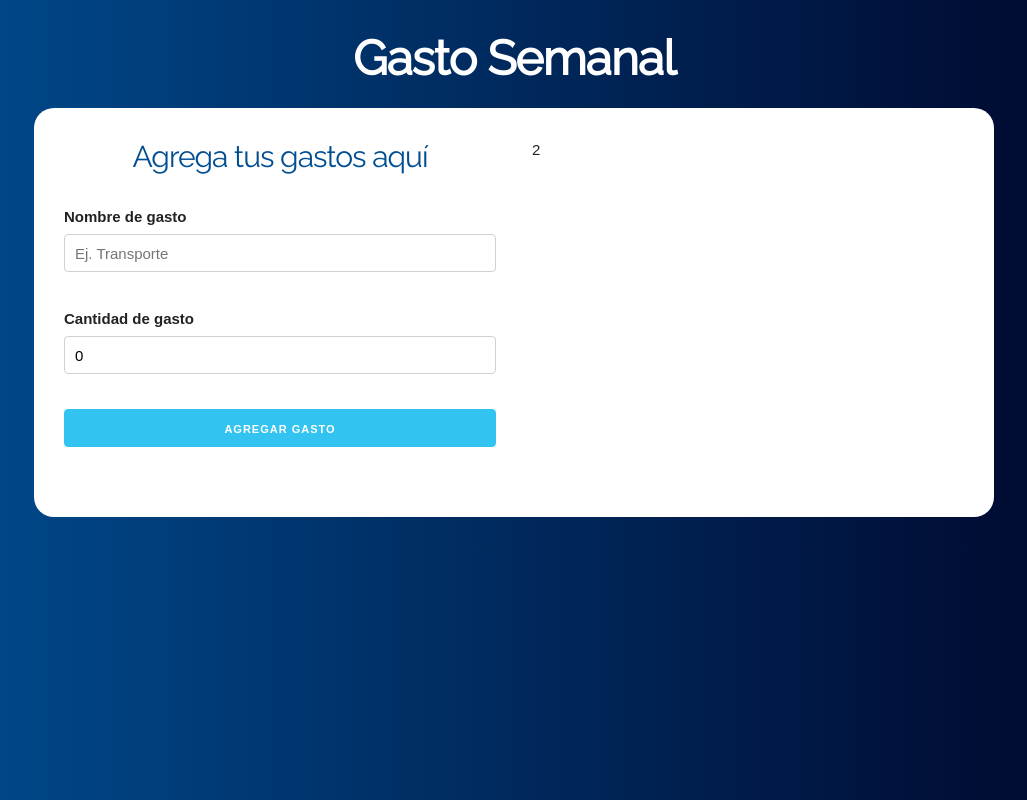
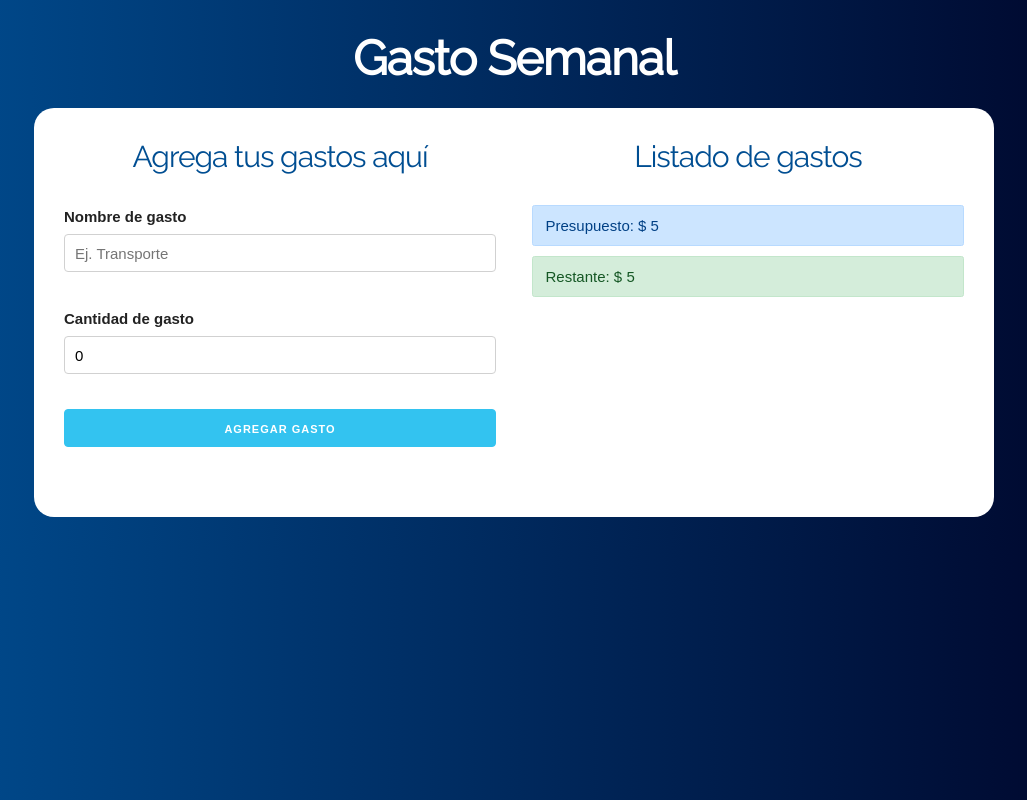
Before and after one commit to Megajjks/Budget_Control, a React (Create React App) app: page / in a window 1280 px wide. Both pictures are taken after typing "5" into the empty fields and a click on the input "Definir presupuesto". Shown: the whole page, without its empty margins (126-1153 px from the left). Built offline with nearby package versions, Linux system fonts and the light colour scheme.

Commit message:
Detalles finales del proyecto
-Se agrego el listado de gastos con su funcionalidad (ListadoGastos y
Gasto)
-Se agrego ControlPresupuesto
-Se agrego el helper.js con la funcion para validar los cambios de
presupuesto

```diff
--- /dev/null
+++ b/src/components/ControlPresupuesto.js
@@ -0,0 +1,16 @@
+import React, {Fragment} from 'react';
+import {revisarPresupuesto} from '../helper'
+const ControlPresupuest = ({cantidad,restante}) => {
+    return (
+        <Fragment>
+            <div className="alert alert-primary">
+                Presupuesto: $ {cantidad}
+            </div>
+            <div className={revisarPresupuesto(cantidad, restante)}>
+                Restante: $ {restante}
+            </div>
+        </Fragment>
+    );
+}
+
+export default ControlPresupuest;
--- a/src/components/Form.js
+++ b/src/components/Form.js
@@ -3,7 +3,7 @@ import React, {useState} from 'react';
 import AlertError from './AlertError'
 import shortid from 'shortid'
 
-const Form = ({agregarNuevoGasto}) => {
+const Form = ({setGasto, setCrearGasto}) => {
 
     const [nombre, setNombre] = useState('')
     const [cantidad, setCantidad] = useState(0)
@@ -24,7 +24,8 @@ const Form = ({agregarNuevoGasto}) => {
             id: shortid.generate()
         }
         // pasar el gasto al componente
-        agregarNuevoGasto(gasto)
+        setGasto(gasto)
+        setCrearGasto(true)
         // resetiar el form
         setNombre('')
         setCantidad(0)
--- /dev/null
+++ b/src/components/Gasto.js
@@ -0,0 +1,11 @@
+import React from 'react';
+const Gasto = ({gasto}) => (
+    <li className="gastos">
+        <p>
+            {gasto.nombre}
+            <span className="gasto">$ {gasto.cantidad}</span>
+        </p>
+    </li>
+)
+
+export default Gasto;
--- a/src/components/GenericHome.js
+++ b/src/components/GenericHome.js
@@ -1,22 +1,32 @@
-import React, { useState } from "react";
+import React, { useState, useEffect } from "react";
 
 import Pregunta from "./Pregunta";
 import Form from "./Form";
-import { render } from "@testing-library/react";
+import ListadoGastos from './ListadoGastos'
+import ControlPresupuesto from './ControlPresupuesto'
 
 const GenericHome = (props) => {
   const [cantidad, guardarCantidad] = useState(0);
   const [restante, guardarRestante] = useState(0);
   const [mostrarPregunta, actualizarPregunta] = useState(true);
   const [gastos, setGastos] = useState([]);
+  const [gasto, setGasto] = useState({});
+  const [crearGasto, setCrearGasto] = useState(false)
 
-    // Cuando agreguemos un nuevo gasto
-    const agregarNuevoGasto = gasto =>{
-        setGastos([
-            ...gastos,
-            gasto
-        ])
-    }
+    useEffect(() => {
+        if(crearGasto){
+            // Agregar el nuevo presupuesto
+            setGastos([
+                ...gastos,
+                gasto
+            ])
+            // resta del presupuesto actual
+            const presupuestoRestante = restante - gasto.cantidad
+            guardarRestante(presupuestoRestante)
+        }
+        // resetear al false
+        setCrearGasto(false)
+    }, [gasto, crearGasto, gastos, restante])
 
   return (
     <div className="container">
@@ -35,11 +45,18 @@ const GenericHome = (props) => {
                     <div className="row">
                         <div className="one-half column">
                             <Form
-                                agregarNuevoGasto={agregarNuevoGasto}
+                                setGasto={setGasto}
+                                setCrearGasto={setCrearGasto}
                             />
                         </div>
                         <div className="one-half column">
-                            2
+                            <ListadoGastos
+                                gastos={gastos}
+                            />
+                            <ControlPresupuesto
+                                cantidad={cantidad}
+                                restante={restante}
+                            />
                         </div>
                     </div>
                 )
--- /dev/null
+++ b/src/components/ListadoGastos.js
@@ -0,0 +1,15 @@
+import React from 'react';
+import Gasto from './Gasto'
+const ListadoGastos = ({gastos}) => (
+    <div className="gastos-realizados">
+        <h2 style={{fontWeight:"400"}}>Listado de gastos</h2>
+        {gastos.map(gasto=>(
+            <Gasto
+                key={gasto.id}
+                gasto={gasto}
+            />
+        ))}
+    </div>
+)
+
+export default ListadoGastos;
--- /dev/null
+++ b/src/helper.js
@@ -0,0 +1,12 @@
+export const revisarPresupuesto = (presupuesto, restante) =>{
+    let clase
+
+    if((presupuesto/4) > restante){
+        clase = 'alert alert-danger'
+    } else if( (presupuesto/2) > restante){
+        clase = 'alert alert-warning'
+    }else{
+        clase = 'alert alert-success'
+    }
+    return clase
+}
```
